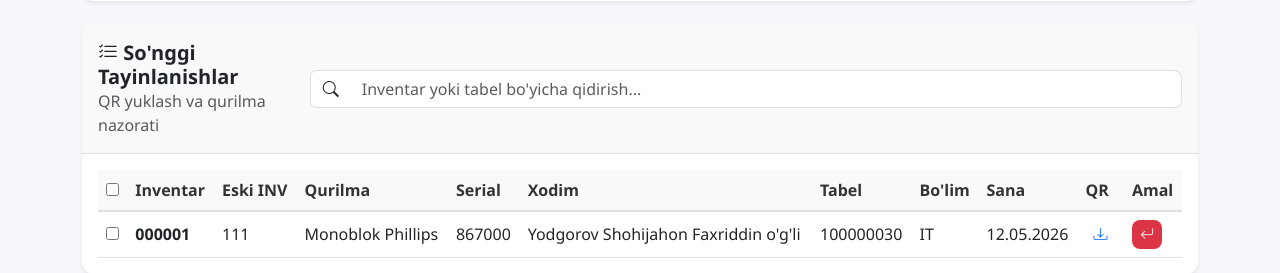
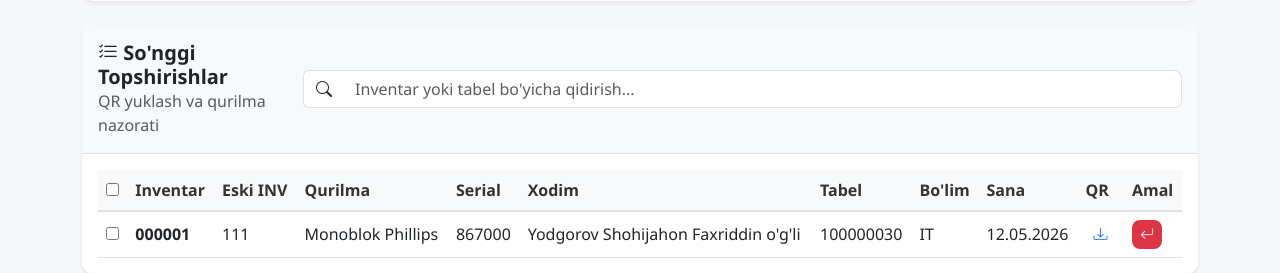
Before and after one commit to shohijahon717/uztmk-qr-inventory, a Django app: page /dashboard/ in a window 1280 px wide. Shown: the part 1025-1298 px from the top of the page. Run offline with Django 5.2, Linux system fonts and the light colour scheme; a user stored in the database is signed in; data comes from the database, SQL or seed files in the repository.

Commit message:
update dashboard

```diff
--- a/config/templates/dashboard.html
+++ b/config/templates/dashboard.html
@@ -378,7 +378,7 @@
 
                 <h5 class="mb-0 fw-bold">
                     <i class="bi bi-list-check"></i>
-                    So'nggi Tayinlanishlar
+                    So'nggi Topshirishlar
                 </h5>
 
                 <p class="text-muted mb-0">
```
